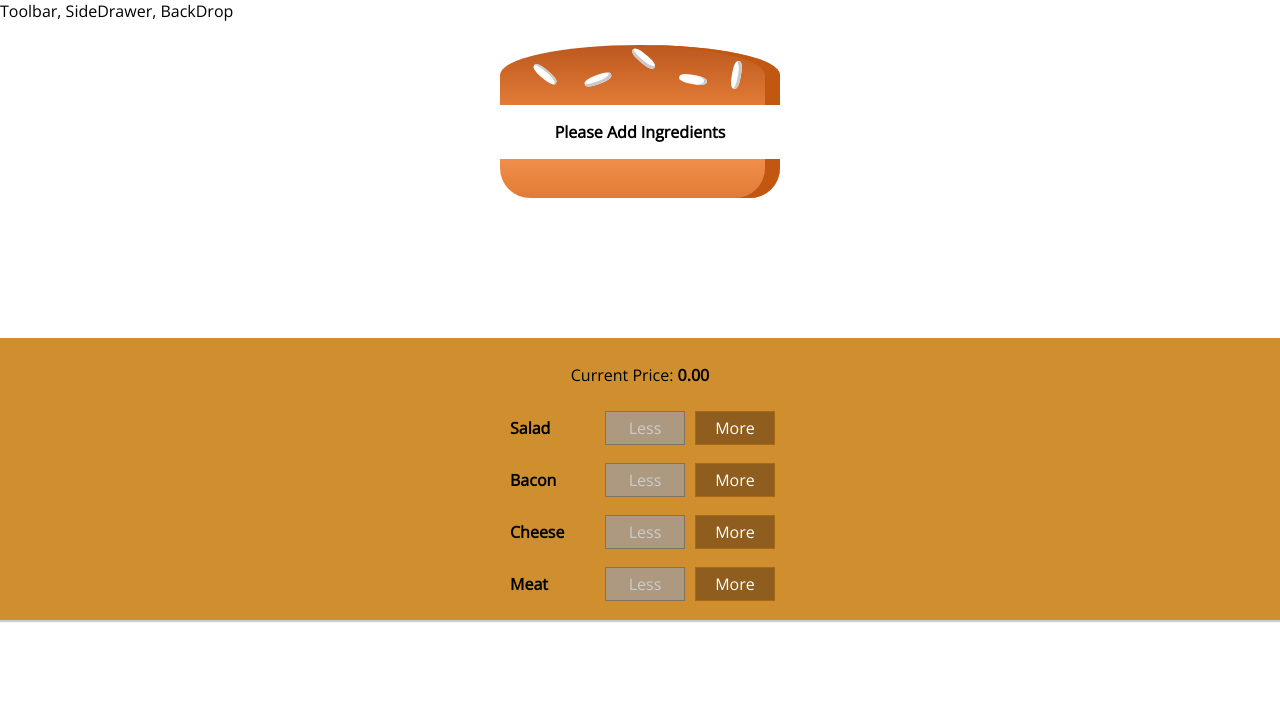
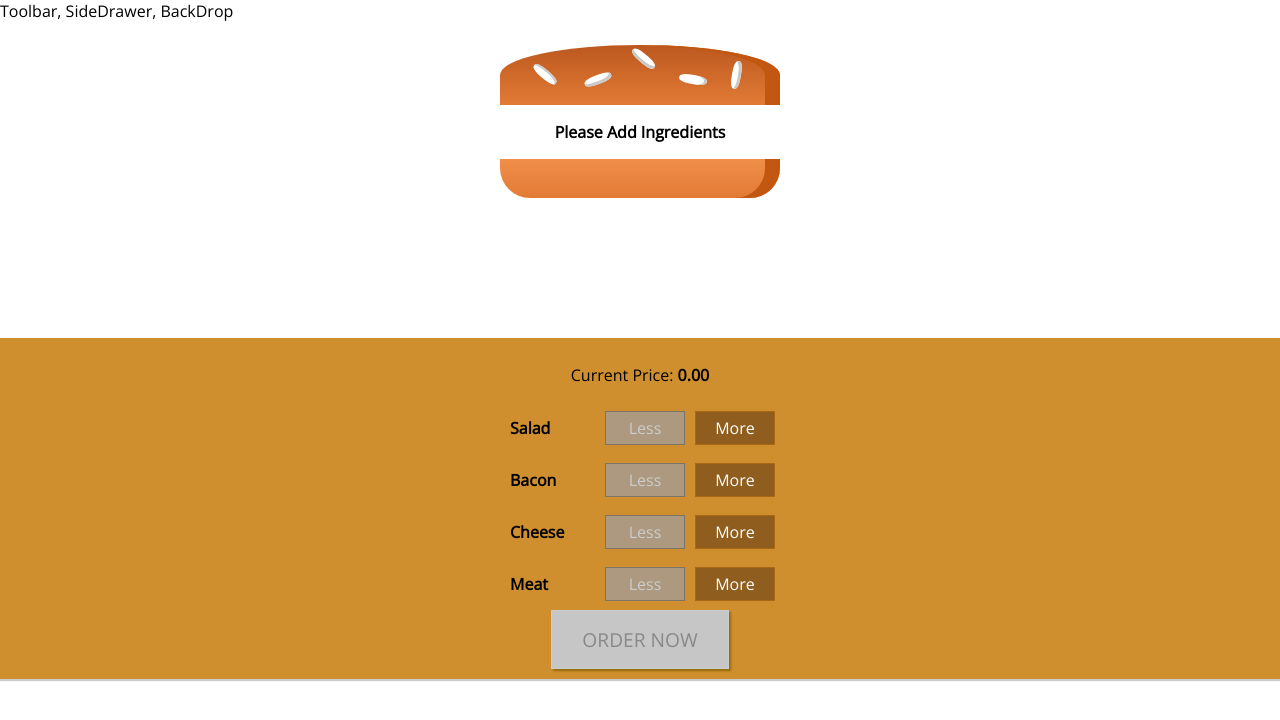
Before and after one commit to snehathadani/Restaurant_Deli, a React (Create React App) app: page / in a window 1280 px wide. Shown: the top 720 px of the page. Built offline with nearby package versions, Linux system fonts and the light colour scheme.

Commit message:
fixed error

```diff
--- a/src/Components/Burger/BuildControls/BuildControls.js
+++ b/src/Components/Burger/BuildControls/BuildControls.js
@@ -19,6 +19,8 @@
                         disabled={props.disabled[ctrl.type]}
                     />
         ))}
+        <button className={classes.OrderButton}
+                disabled={!props.purchasable}> ORDER NOW </button>
 
     </div>
 )
--- a/src/Components/Burger/BuildControls/BuildControls.module.css
+++ b/src/Components/Burger/BuildControls/BuildControls.module.css
@@ -8,3 +8,45 @@
     margin:auto;
     padding: 10px 0; /* 10 px left to right for text to be centered*/
 }
+
+
+.OrderButton {
+    background-color: #DAD735;
+    outline: none;
+    cursor: pointer;
+    border: 1px solid #966909;
+    color: #966909;
+    font-family: inherit;
+    font-size: 1.2em;
+    padding: 15px 30px;
+    box-shadow: 2px 2px 2px #966909;
+}
+
+.OrderButton:hover, .OrderButton:active {
+    background-color: #A0DB41;
+    border: 1px solid #966909;
+    color: #966909;
+}
+
+.OrderButton:disabled {
+    background-color: #C7C6C6;
+    cursor: not-allowed;
+    border: 1px solid #ccc;
+    color: #888888;
+}
+
+.OrderButton:not(:disabled) {
+    animation: enable 0.3s linear;
+}
+
+@keyframes enable {
+    0% {
+        transform: scale(1);
+    }
+    60% {
+        transform: scale(1.1);
+    }
+    100% {
+        transform: scale(1);
+    }
+}
--- a/src/Containers/BurgerBuilder/BurgerBuilder.js
+++ b/src/Containers/BurgerBuilder/BurgerBuilder.js
@@ -4,7 +4,7 @@
 import BuildControls from "../../Components/Burger/BuildControls/BuildControls";
 //global constant in all capital characters
 const INGREDIENT_PRICES= {
-    salad:1,
+    salad:1.50,
     cheese:1,
     meat:2,
     bacon:2
@@ -17,8 +17,23 @@
             cheese:0,
             meat:0
         },
-        totalPrice:0
+        totalPrice:0,
+        purchasable: false
     }
+
+    updatePurchaseState(ingredient){
+        const ingredients={...this.state.ingredient}
+       const sum= Object.keys(ingredients)
+       .map(igKey=> {
+           return ingredients[igKey];
+       })
+       .reduce ((sum, element) => {
+        return sum+element;
+       }, 0);
+       this.setState({purchasable:sum>0 });// returnsd either truw or false
+
+}
+
     addIngredientHandler=(type)=> {
         const oldCount= this.state.ingredient[type];
         const updatedCount= oldCount+1;
@@ -31,6 +46,7 @@
         const oldPrice=this.state.totalPrice;
         const newPrice=oldPrice+priceAddition;
         this.setState({totalPrice:newPrice, ingredient:updatedIngredients})
+        this.updatePurchaseState(updatedIngredients);
     }
 
     removeIngredientHandler=(type)=> {
@@ -47,6 +63,7 @@
         const oldPrice=this.state.totalPrice;
         const newPrice=oldPrice-priceDeduction;
         this.setState({totalPrice:newPrice, ingredient:updatedIngredients})
+        this.updatePurchaseState(updatedIngredients);
     }
 
 
@@ -57,7 +74,7 @@
         //disabledinfo key is the value of each key
         //loop through all the keay sin disabled info and check the value
         for  (let key in disabledInfo) {
-            disabledInfo[key]=disabledInfo[key]<=0;// this check will return true or false
+            disabledInfo[key]=disabledInfo[key]<=0// this check will return true or false
         }
         return(
             <Aux>
@@ -65,10 +82,11 @@
                 <BuildControls ingredientAdded= {this.addIngredientHandler}
                                 ingredientRemoved={this.removeIngredientHandler}
                                 disabled={disabledInfo}
-                                price={this.state.totalPrice}/>
+                                price={this.state.totalPrice}
+                                purchasable={this.state.purchasable}/>
             </Aux>
         );
-    }
+    };
 
 }
 
```
